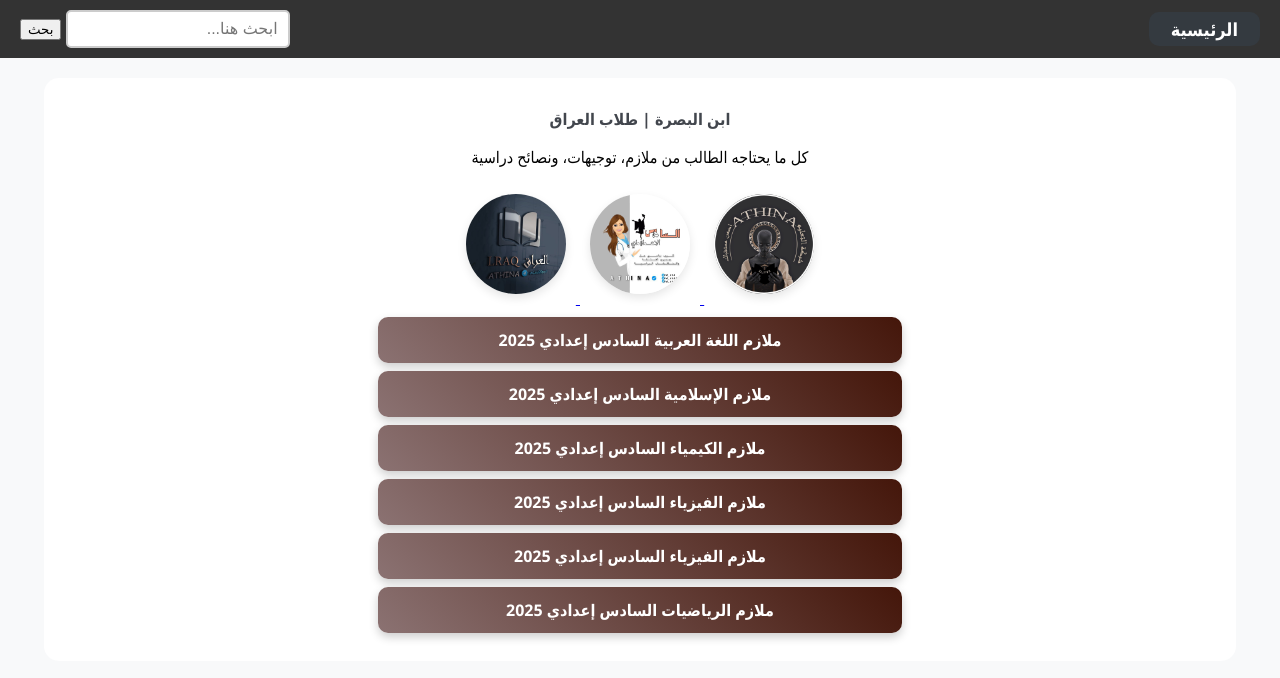
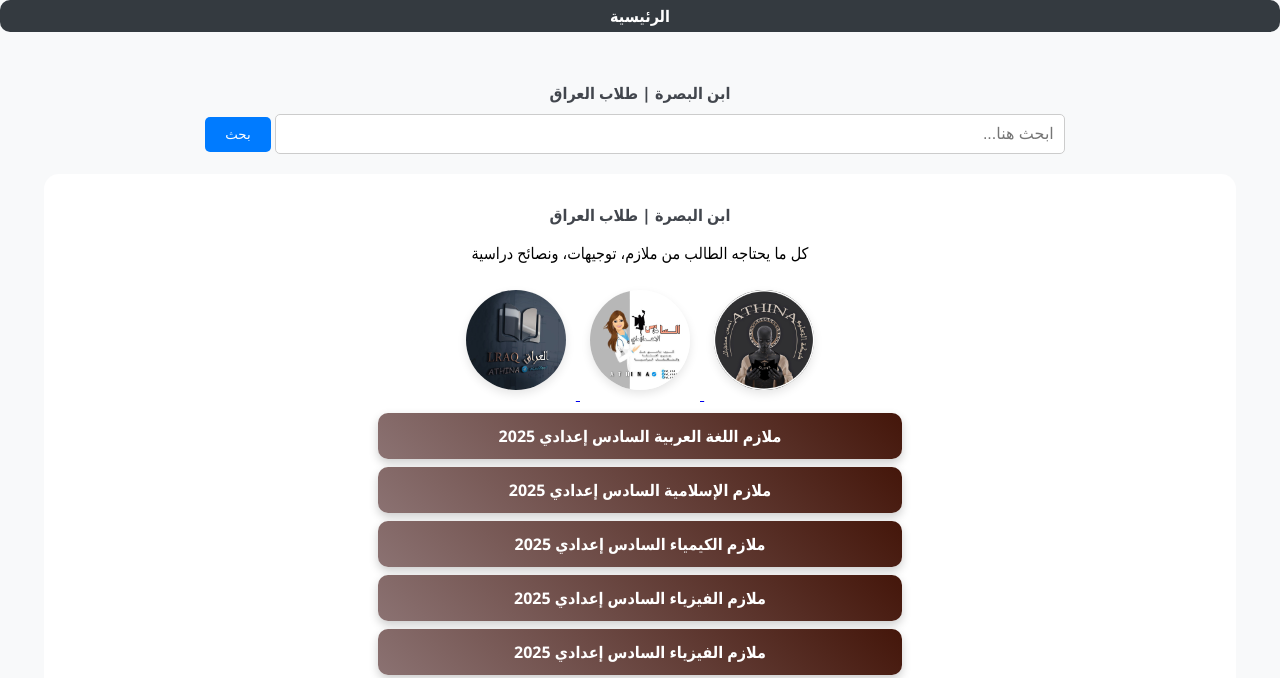
Before and after one commit to lraq2/-_-, a plain HTML site: page index.html in a window 1280 px wide. Shown: the top 678 px of the page. Drawn offline with Linux system fonts and the light colour scheme.

Commit message:
Update index.html

```diff
--- a/index.html
+++ b/index.html
@@ -172,9 +172,8 @@ content="width=device-width, initial-scale=1.0">
             box-shadow: 0 6px 20px rgba(0, 0, 0, 0.3);
             background: linear-gradient(45deg, #ff4e4e, #ff8b73);
         }
-
         content="width=device-width, initial-scale=1.0">
-    <title>قائمة رئيسية مع زر البحث</title>
+    <title>بحث في جوجل</title>
     <style>
         body {
             font-family: Arial, sans-serif;
@@ -182,54 +181,34 @@ content="width=device-width, initial-scale=1.0">
             background-color: #f4f4f9;
             margin: 0;
             padding: 0;
+            text-align: center;
         }
-        .navbar {
-            background-color: #333;
+
+        .search-container {
+            margin-top: 50px;
+        }
+
+        .search-input {
+            padding: 10px;
+            font-size: 16px;
+            width: 60%;
+            border-radius: 5px;
+            border: 1px solid #ccc;
+            margin-right: 10px;
+        }
+
+        .search-button {
             padding: 10px 20px;
-            display: flex;
-            justify-content: space-between;
-            align-items: center;
+            background-color: #007bff;
+            color: white;
+            border: none;
+            border-radius: 5px;
+            cursor: pointer;
         }
-        .navbar ul {
-            list-style: none;
-            margin: 0;
-            padding: 0;
-            display: flex;
-        }
-        .navbar ul li {
-            margin: 0 15px;
-        }
-        .navbar a {
-            color: white;
-            text-decoration: none;
-            font-size: 18px;
-        }
-        .search-container {
-            position: relative;
-        }
-        .search-input {
-            padding: 8px 10px;
-            font-size: 16px;
-            border: 2px solid #ccc;
-            border-radius: 5px;
-            width: 200px;
-        }
-        .search-button {
-            position: absolute;
-            right: 0;
-            top: 0;
-            bottom: 0;
-            background-color: #007bff;
-            border: none;
-            padding: 8px 15px;
-            color: white;
-            cursor: pointer;
-            border-radius: 0 5px 5px 0;
-        }
+
         .search-button:hover {
             background-color: #0056b3;
         }
-
 
 
         /* تنسيق قسم الكتب */
@@ -311,8 +290,11 @@ content="width=device-width, initial-scale=1.0">
 
             </ul>
             <div class="search-container">
-                <input type="text" class="search-input" placeholder="ابحث هنا...">
-                <button class="https://www.coca.com/search?q=">بحث</button>
+                <h1>ابن البصرة | طلاب العراق </h1>
+                <form action="https://www.google.com/search" method="get" target="_blank">
+                    <input type="text" name="q" class="search-input" placeholder="ابحث هنا..." required>
+                    <button type="submit" class="search-button">بحث</button>
+                </form>
             </div>
         </div>
     </body>
```
